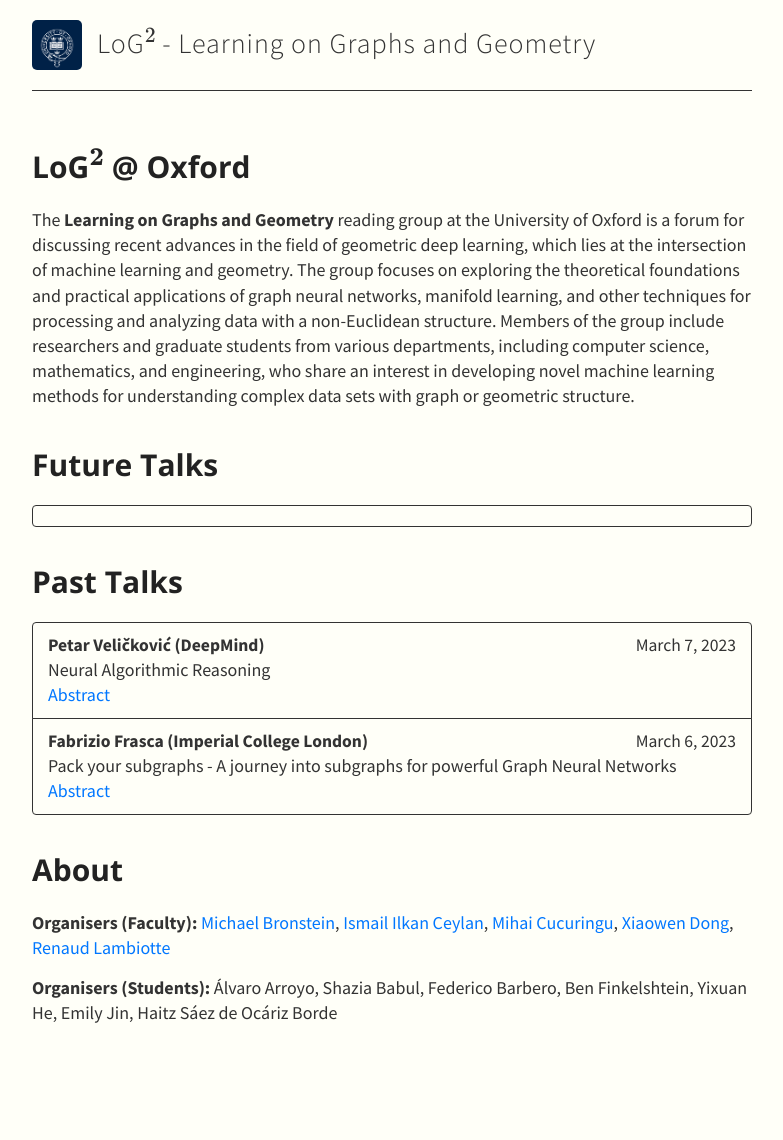
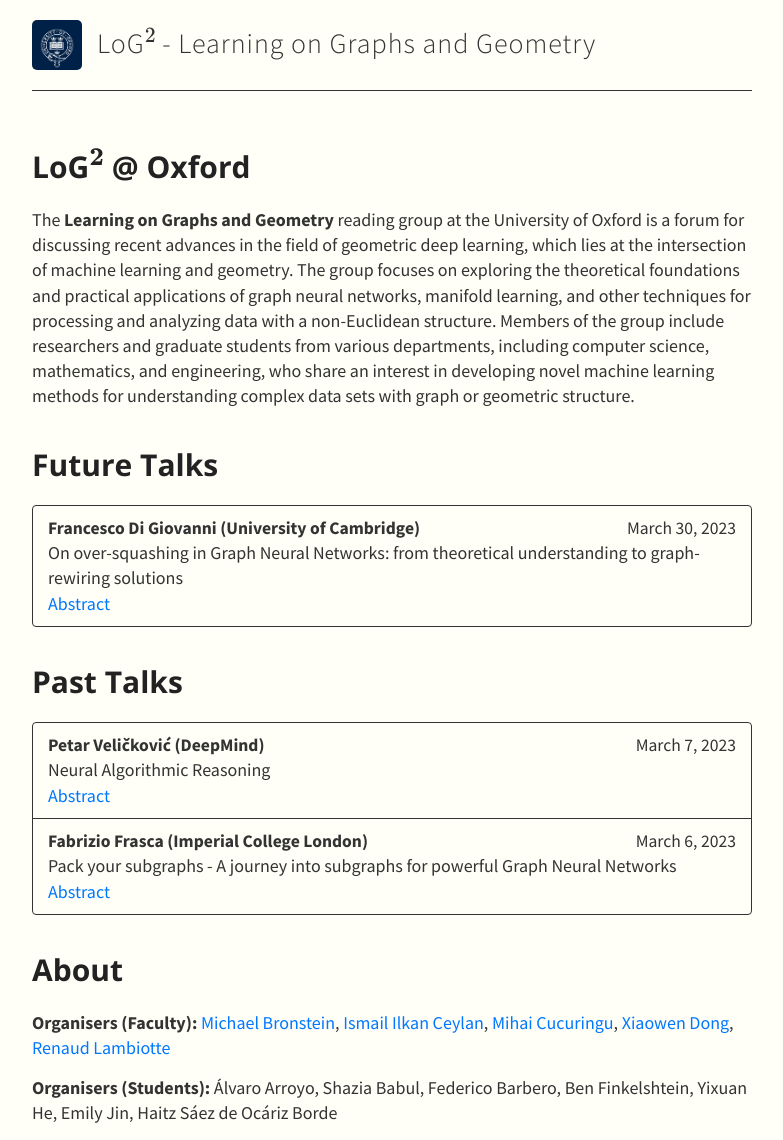
Before and after one commit to log-2/log-2.github.io, a Jekyll site: the page built from index.md, in a window 1280 px wide. Shown: the whole page, without its empty margins (248-1031 px from the left). Built offline with Jekyll 4.4.1, drawn with Linux system fonts in a browser that asks for light colours; nearby versions of some CDN libraries; formulas are drawn with MathJax 3; our own code applies the rules of GitHub Pages for plain Markdown files; before the commit the page ends 1040 px from its top, so only the background shows below that.

Commit message:
Update talks.yml

```diff
--- a/_data/talks.yml
+++ b/_data/talks.yml
@@ -1,11 +1,10 @@
 - type: Future Talks
   members:
-    - speaker:
-      date:
-      title:
-      abstract:
-      bio:
-      link:
+    - speaker: Francesco Di Giovanni (University of Cambridge)
+      date: March 30, 2023
+      title: "On over-squashing in Graph Neural Networks: from theoretical understanding to graph-rewiring solutions"
+      abstract: "In this talk I will provide an overview on the over-squashing phenomenon for Message Passing Neural Networks (MPNN) and on different strategies that have been proposed to tackle this problem that fall under the class of graph-rewiring techniques. I will start by discussing existing works in the literature that have shaped the problem. I will then go through a recent paper where we provide a more rigorous theoretical understanding of over-squashing, connecting it to classical random-walk properties of the graph. This allows us to draw a unified framework to justify why different rewiring operations studied thus far, do indeed help mitigate over-squashing. I will then discuss a new work where we introduce notions of dynamic edge addition and delay mechanism, resulting in a novel way of treating the underlying graph which can enhance any existing MPNN and achieve strong performances on long-range tasks. Finally, I will try to focus on the bigger picture and on why I think these directions of research are important to understand if Graph Neural Networks are here to stay or not."
+      bio: "https://francescodgv.github.io/"
 
 - type: Past Talks
   members:
```
